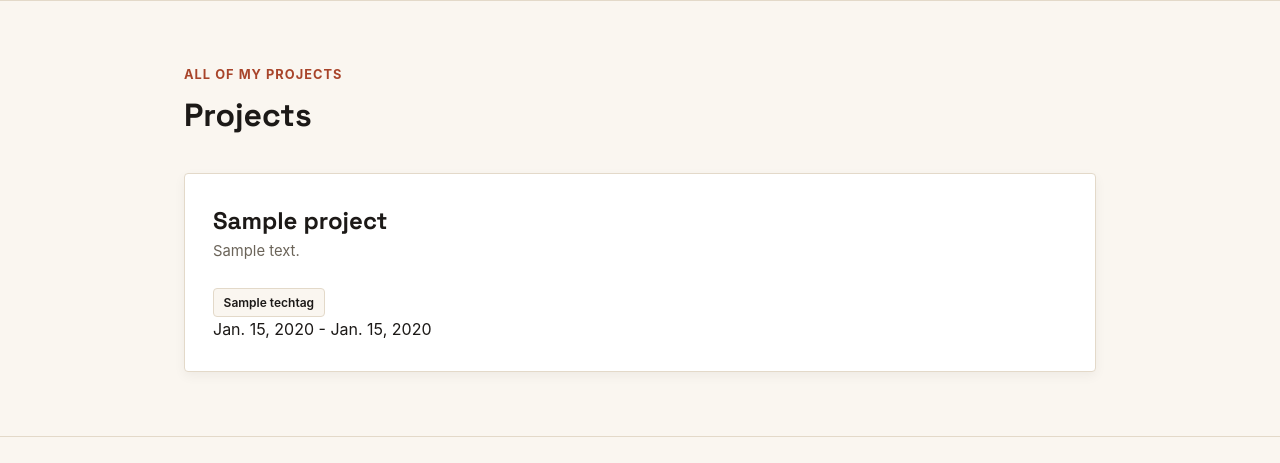
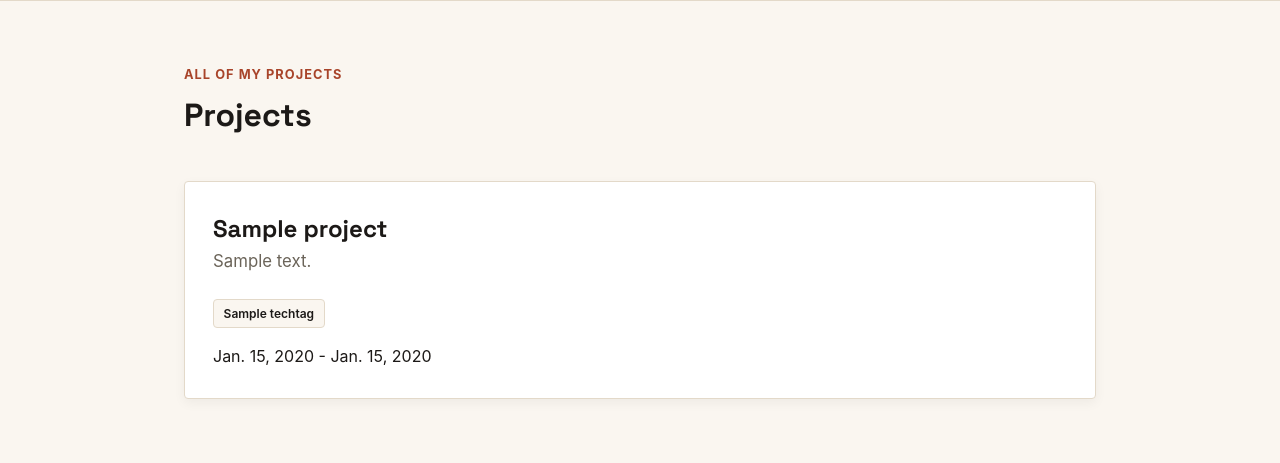
Before and after one commit to J0CSS/myportofolio, a Django app: page /projects/ in a window 1280 px wide. Shown: the part 65-528 px from the top of the page. Run offline with Django 5.2, Linux system fonts and the light colour scheme; tables that the repository leaves empty hold one stand-in row (values such as "Sample post").

Commit message:
style: update grid for projects

```diff
--- a/static/css/style.css
+++ b/static/css/style.css
@@ -280,10 +280,20 @@ h1, h2, h3, .brand {
 }
 
 /* Projects Section */
-.projects-list {
+/* Base Projects Grid - Single column wide rectangles for Projects page */
+.projects-grid {
     display: grid;
-    grid-template-columns: repeat(auto-fit, minmax(280px, 1fr));
+    grid-template-columns: 1fr;
     gap: 1.5rem;
+    margin-top: 2.5rem;
+}
+
+.projects-grid-2col {
+    grid-template-columns: repeat(2, 1fr);
+}
+
+.projects-grid-2col .project-card {
+    min-height: 280px;
 }
 
 .project-card {
@@ -320,7 +330,7 @@ h1, h2, h3, .brand {
 }
 
 .project-description {
-    font-size: 0.925rem;
+    font-size: 1.05rem;
     color: var(--text-muted);
     margin-bottom: 1.5rem;
     flex-grow: 1;
@@ -331,6 +341,7 @@ h1, h2, h3, .brand {
     display: flex;
     flex-wrap: wrap;
     gap: 0.5rem;
+    margin-bottom: 1rem;
 }
 
 .tech-tags li {
@@ -450,3 +461,9 @@ h1, h2, h3, .brand {
         gap: 1rem;
     }
 }
+
+@media (max-width: 640px) {
+    .projects-grid-2col {
+        grid-template-columns: 1fr;
+    }
+}
```
